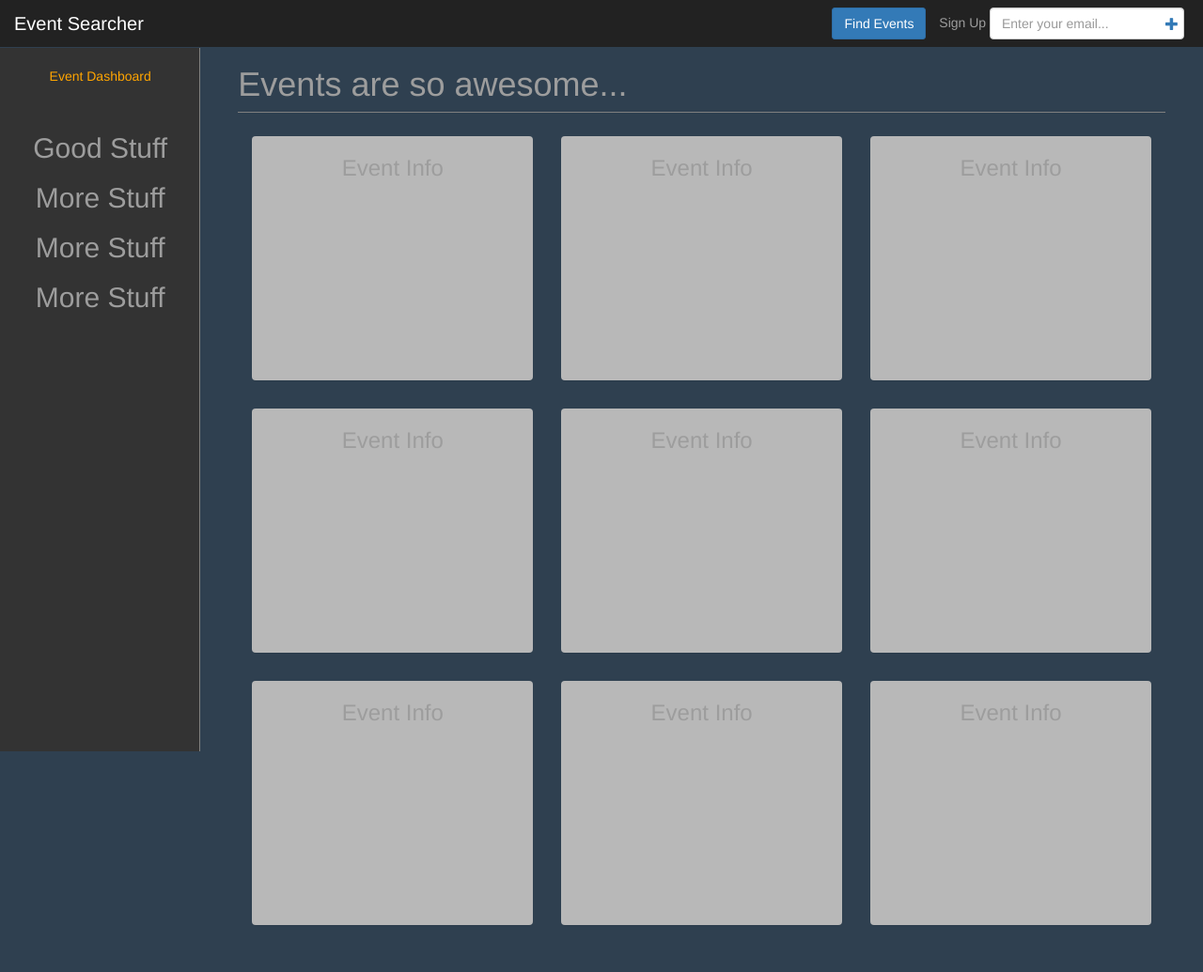
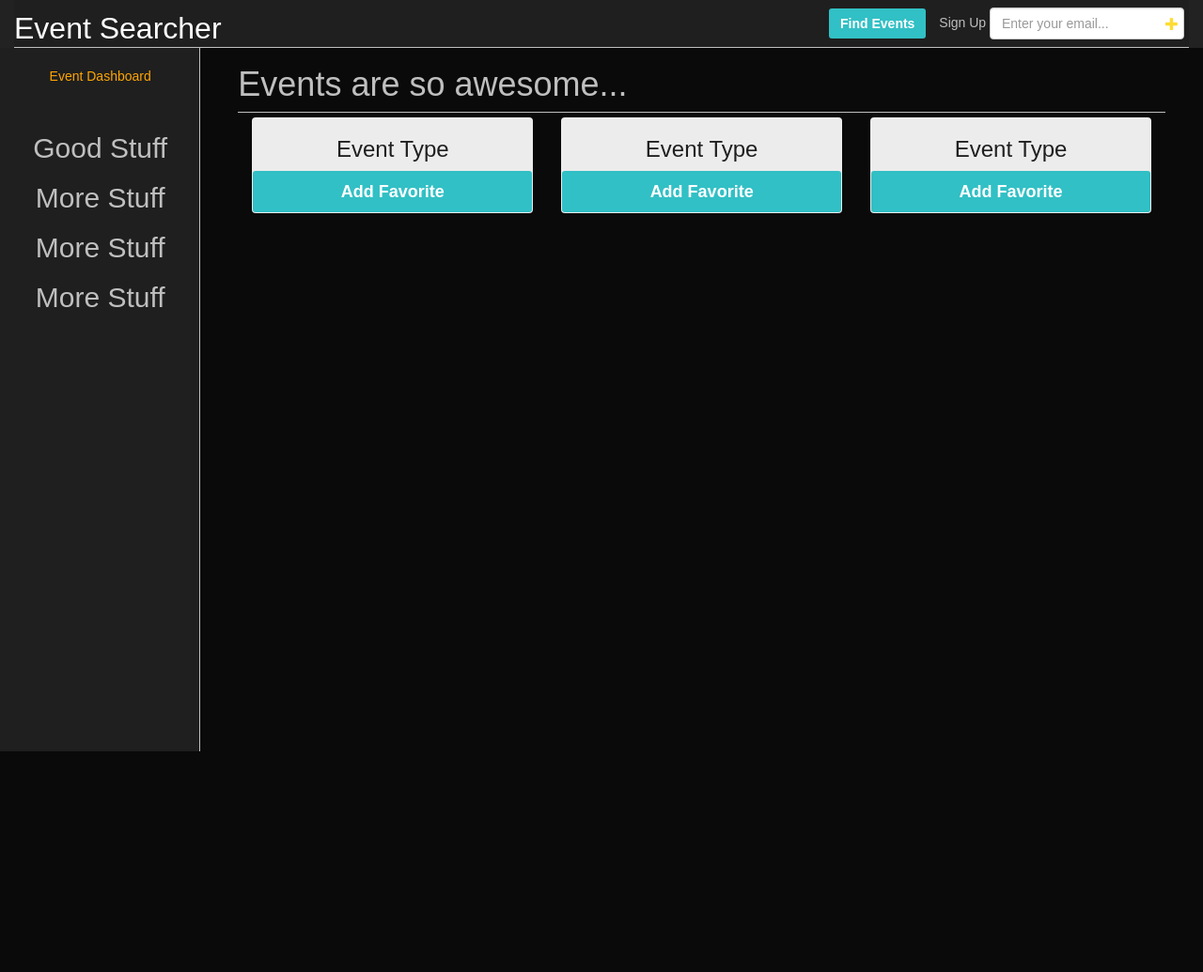
Before and after one commit to Wildcatter/Group-Event-Project1, a PHP site: page /dashboard.html in a window 1280 px wide. Shown: the whole page at 94% size. After the commit the page ends 800 px from the top, so only its background shows below. Run offline with PHP 8.4, Linux system fonts and the light colour scheme; some libraries are stand-ins or nearby versions.

Commit message:
sarah updated style

```diff
--- a/assets/css/dash-main-template.css
+++ b/assets/css/dash-main-template.css
@@ -5,10 +5,27 @@
  * Purpose: Provide styling instructions for group project #1 dashboard page template - Event searcher
  */
 
+ /* Google fonts available on page...
+ font-family: 'Yanone Kaffeesatz', sans-serif;
+ font-family: 'Raleway', sans-serif;
+ font-family: 'Josefin Sans', sans-serif;
+ font-family: 'Quicksand', sans-serif;
+ font-family: 'Josefin Slab', serif;
+ */
+
+ /*
+ Colors:
+ #31C0C5 - robin egg blue
+ #239095 - darker robin blue for hover
+ #154D4F - darkest robin blue for click border
+ #FEDC32 - daisy yellow
+ */
+
 /* Apply dark navy blue background and gray text to body */
 body {
-	background-color: #2f4050;
-	color: #9d9d9d;
+	font-family: 'Josefin Sans', sans-serif;
+	background-color: #0A0A0A;
+	color: #BFBFBF;
 }
 
 /* Main program title in top left of screen */
@@ -17,14 +34,18 @@
 	font-size: 20px;
 }
 
-/* Make a class available for centering text */
-.text-center {
-	text-align: center;
+/*Eventastic div*/
+.navbar-inverse .navbar-brand {
+	color: #FEDC32;
+	font-size: 32px;
+	padding-top: 20px;
+	background-color: #1F1F1F;
 }
 
-/* Give more space between bottom of panels */
-.panel {
-	margin-bottom: 30px;
+/*Nav Bar*/
+#navbar {
+	background-color: #1F1F1F;
+	border-bottom: 1px solid #BFBFBF;
 }
 
 /* Make input label thinner */
@@ -34,7 +55,7 @@
 
 /* Dark gray background for sidebar */
 div.sidebar {
-	background-color: #333;
+	background-color: #1F1F1F;
 }
 
 /* Move sidebar heading down a bit, and reduce font weight */
@@ -57,7 +78,8 @@
 }
 
 #dashboard-content li:hover {
-	background-color: #ccc;
+	background-color: none;
+	color: #FEDC32;
 }
 
 li h2 {
@@ -81,7 +103,6 @@
 }
 
 button:hover {
-	background-color: #2c6663;
 	color: #fff;
 }
 
@@ -89,14 +110,33 @@
 	margin-right: 10px;
 }
 
+/*Add Favorite Buttons*/
+.btn-primary {
+	font-weight: bold;
+	background-color: #31C0C5;
+	border: none;
+}
+
 /* Override Bootstrap #333 text color on hover */
 .btn:hover {
 	color: #fff;
+	background-color: #239095;
 }
+.btn:active {
+	color: #fff;
+	background-color: #239095 !important;
+	outline: none !important;
+}
+.btn:focus {
+	color: #fff;
+	background-color: #239095 !important;
+	outline: none;
+}
+
 
 /* Make search icon light blue */
 .glyphicon-plus {
-	color: #337ab7;
+	color: #FEDC32;
 }
 
 /* Align search icon inside of input field */
@@ -111,6 +151,9 @@
 	cursor: pointer;
 }
 
+.panel {
+	background-color: #ECECEC;
+}
 /* Give main page heading a lighter weight for aesthetics */
 h1 {
 	font-weight: 200;
@@ -118,19 +161,17 @@
 
 /* Give main page heading a gray bottom border */
 h1.page-header {
-	border-bottom: .5px solid gray;
-	margin-bottom: 25px;
+	border-bottom: .5px solid #BFBFBF;
+	margin-bottom: 5px;
 }
 
-/* Preliminary styling for event info boxes */
-div.event-content {
-	height: 260px;
-	background-color: #B8B8B8;
+h3 {
+	color: #1F1F1F;
 }
 
 /* Only add sidebar border on larger screens */
 @media (min-width: 768px) {
 	.sidebar {
-		border-right: 1px solid gray;
+		border-right: 1px solid #BFBFBF;
 	}
 }
--- a/dashboard.html
+++ b/dashboard.html
@@ -95,55 +95,22 @@
                 <h1 class="page-header"> Events are so awesome... <span class="header-span"></span></h1>
                 <div class="col-xs-12 col-sm-12 col-md-6 col-lg-4">
                   <div class="panel event-content text-center">
-                        <h3> Event Info </h3>
+                    <h3> Event Type </h3>
+                    <button type="button" class="btn btn-primary btn-lg btn-block">Add Favorite</button>
                   </div>
                 </div>
 
                 <div class="col-xs-12 col-sm-12 col-md-6 col-lg-4">
                   <div class="panel event-content text-center">
-                        <h3> Event Info </h3>
+                    <h3> Event Type </h3>
+                    <button type="button" class="btn btn-primary btn-lg btn-block">Add Favorite</button>
                   </div>
                 </div>
 
                 <div class="col-xs-12 col-sm-12 col-md-6 col-lg-4">
                   <div class="panel event-content text-center">
-                        <h3> Event Info </h3>
-                    </div>
-                </div>
-
-                <div class="col-xs-12 col-sm-12 col-md-6 col-lg-4">
-                    <div class="panel event-content text-center">
-                        <h3> Event Info </h3>
-                    </div>
-                </div>
-
-                <div class="col-xs-12 col-sm-12 col-md-6 col-lg-4">
-                    <div class="panel event-content text-center">
-                        <h3> Event Info </h3>
-                    </div>
-                </div>
-
-                <div class="col-xs-12 col-sm-12 col-md-6 col-lg-4">
-                    <div class="panel event-content text-center">
-                        <h3> Event Info </h3>
-                    </div>
-                </div>
-
-                <div class="col-xs-12 col-sm-12 col-md-6 col-lg-4">
-                    <div class="panel event-content text-center">
-                        <h3> Event Info </h3>
-                    </div>
-                </div>
-
-                <div class="col-xs-12 col-sm-12 col-md-6 col-lg-4">
-                    <div class="panel event-content text-center">
-                        <h3> Event Info </h3>
-                    </div>
-                </div>
-
-                <div class="col-xs-12 col-sm-12 col-md-6 col-lg-4">
-                    <div class="panel event-content text-center">
-                        <h3> Event Info </h3>
+                    <h3> Event Type </h3>
+                    <button type="button" class="btn btn-primary btn-lg btn-block">Add Favorite</button>
                   </div>
                 </div>
             </div> <!-- /.main -->
```
Lines whose indentation alone changed are shown as unchanged.
